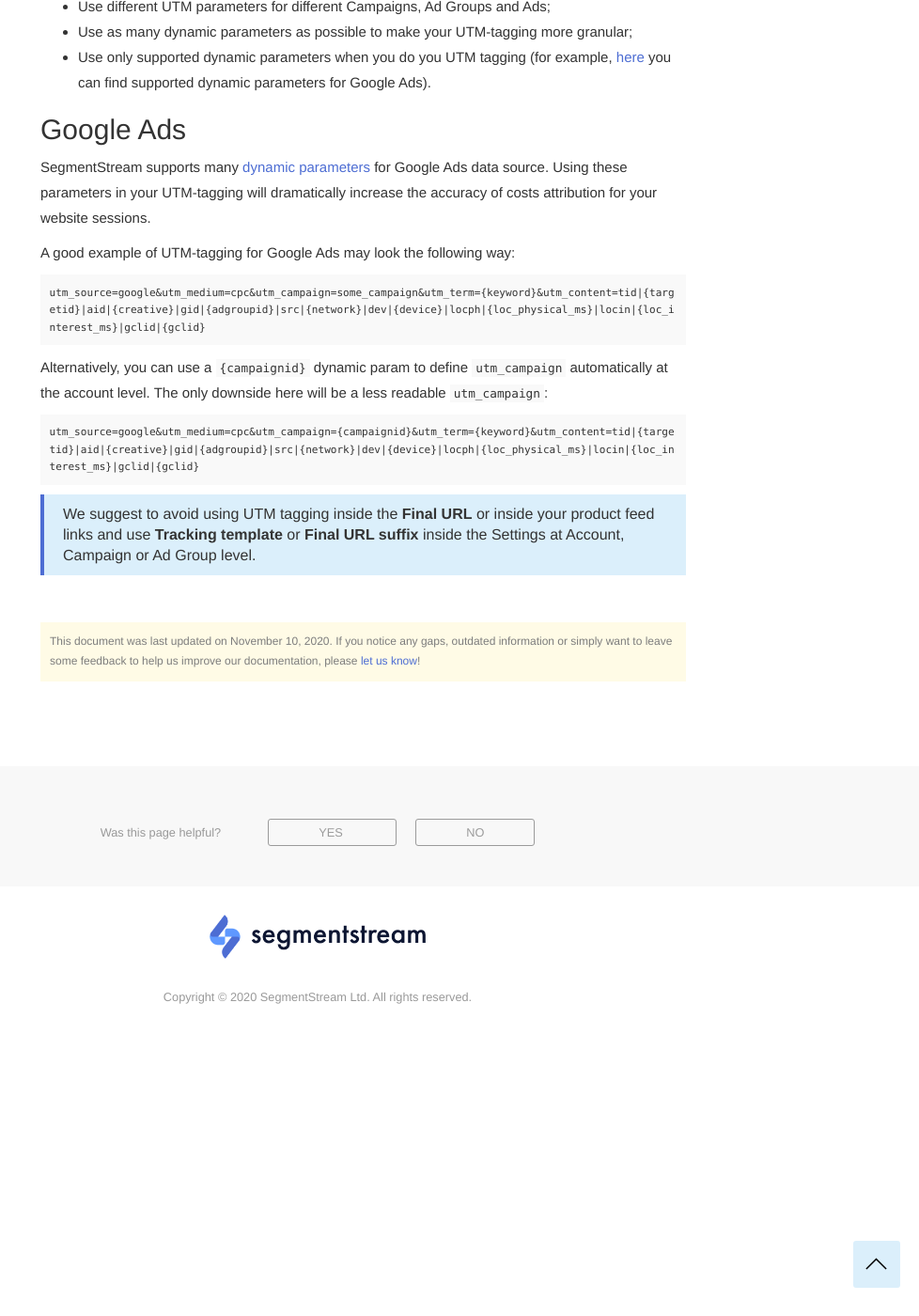
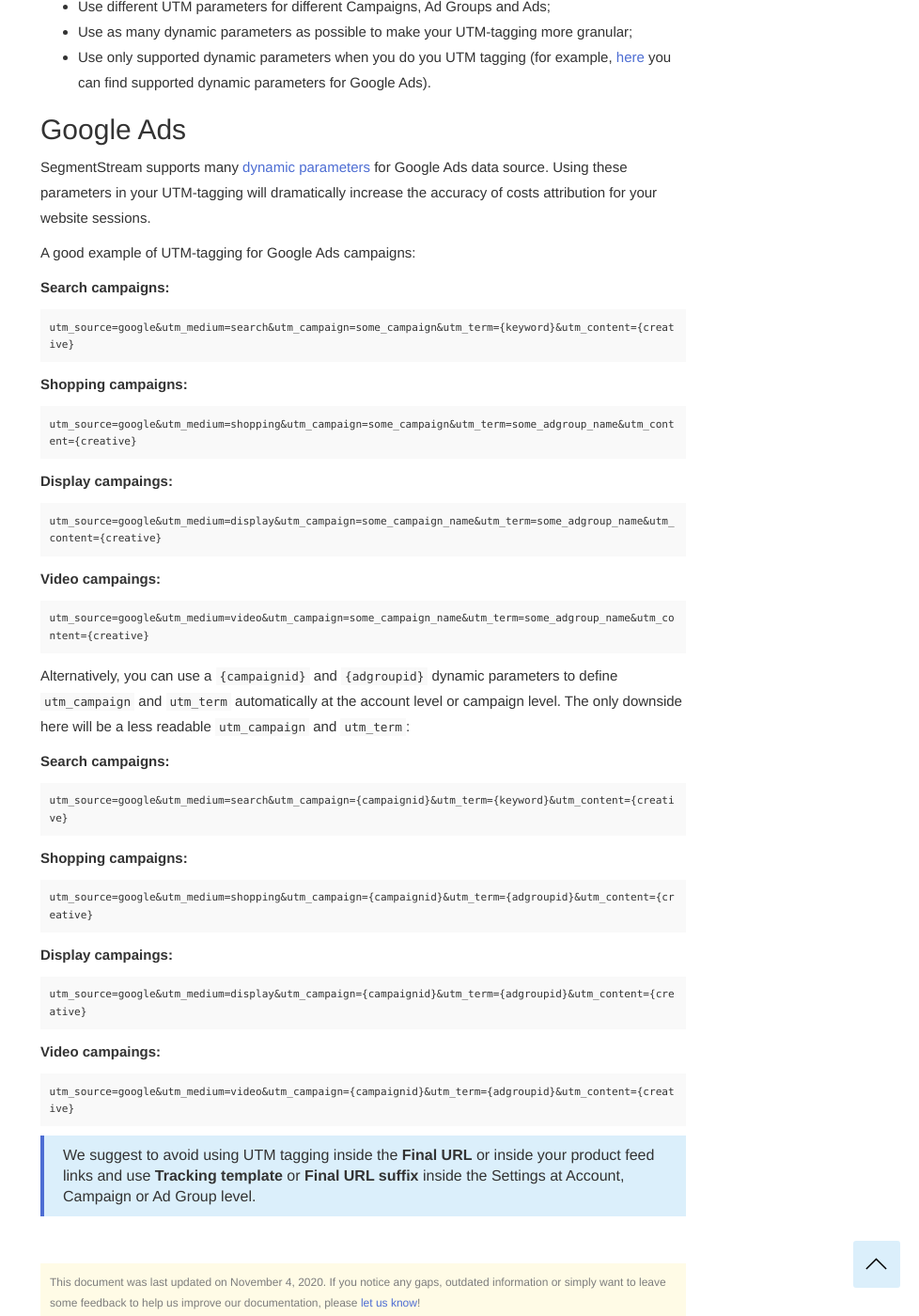
Before and after one commit to segmentstream-com/segmentstream-com.github.io, a Jekyll site: the page built from _docs/guides/utm-tagging-best-practices.md, in a window 1280 px wide and 1400 px high, scrolled down 1627 px. Shown: the whole window at 94% size, without its empty margins (302-1280 px from the left). Built offline with Jekyll 4.4.1, drawn with Linux system fonts in a browser that asks for light colours; nearby versions of some CDN libraries.

Commit message:
utm tagging best practices update

````diff
--- a/_docs/guides/utm-tagging-best-practices.md
+++ b/_docs/guides/utm-tagging-best-practices.md
@@ -3,7 +3,7 @@
 section: guides
 navigation_title: "UTM-tagging best practices"
 title: "UTM-tagging best practices"
-date: 2020-11-10
+date: 2020-11-04
 ---
 
 This guide describes how to properly implement paid campaigns UTM-tagging for the most popular data sources.
@@ -56,15 +56,42 @@
 
 SegmentStream supports many [dynamic parameters](/datasources/google-ads#supported-dynamic-url-parameters) for Google Ads data source. Using these parameters in your UTM-tagging will dramatically increase the accuracy of costs attribution for your website sessions.
 
-A good example of UTM-tagging for Google Ads may look the following way:
+A good example of UTM-tagging for Google Ads campaigns:
+
+**Search campaigns:**
 ```
-utm_source=google&utm_medium=cpc&utm_campaign=some_campaign&utm_term={keyword}&utm_content=tid|{targetid}|aid|{creative}|gid|{adgroupid}|src|{network}|dev|{device}|locph|{loc_physical_ms}|locin|{loc_interest_ms}|gclid|{gclid}
+utm_source=google&utm_medium=search&utm_campaign=some_campaign&utm_term={keyword}&utm_content={creative}
+```
+**Shopping campaigns:**
+```
+utm_source=google&utm_medium=shopping&utm_campaign=some_campaign&utm_term=some_adgroup_name&utm_content={creative}
+```
+**Display campaings:**
+```
+utm_source=google&utm_medium=display&utm_campaign=some_campaign_name&utm_term=some_adgroup_name&utm_content={creative}
+```
+**Video campaings:**
+```
+utm_source=google&utm_medium=video&utm_campaign=some_campaign_name&utm_term=some_adgroup_name&utm_content={creative}
 ```
 
-Alternatively, you can use a `{campaignid}` dynamic param to define `utm_campaign` automatically at the account level. The only downside here will be a less readable `utm_campaign`:
+Alternatively, you can use a `{campaignid}` and `{adgroupid}` dynamic parameters to define `utm_campaign` and `utm_term` automatically at the account level or campaign level. The only downside here will be a less readable `utm_campaign` and `utm_term`:
 
+**Search campaigns:**
 ```
-utm_source=google&utm_medium=cpc&utm_campaign={campaignid}&utm_term={keyword}&utm_content=tid|{targetid}|aid|{creative}|gid|{adgroupid}|src|{network}|dev|{device}|locph|{loc_physical_ms}|locin|{loc_interest_ms}|gclid|{gclid}
+utm_source=google&utm_medium=search&utm_campaign={campaignid}&utm_term={keyword}&utm_content={creative}
+```
+**Shopping campaigns:**
+```
+utm_source=google&utm_medium=shopping&utm_campaign={campaignid}&utm_term={adgroupid}&utm_content={creative}
+```
+**Display campaings:**
+```
+utm_source=google&utm_medium=display&utm_campaign={campaignid}&utm_term={adgroupid}&utm_content={creative}
+```
+**Video campaings:**
+```
+utm_source=google&utm_medium=video&utm_campaign={campaignid}&utm_term={adgroupid}&utm_content={creative}
 ```
 
 > We suggest to avoid using UTM tagging inside the **Final URL** or inside your product feed links and use **Tracking template** or **Final URL suffix** inside the Settings at Account, Campaign or Ad Group level.
````
